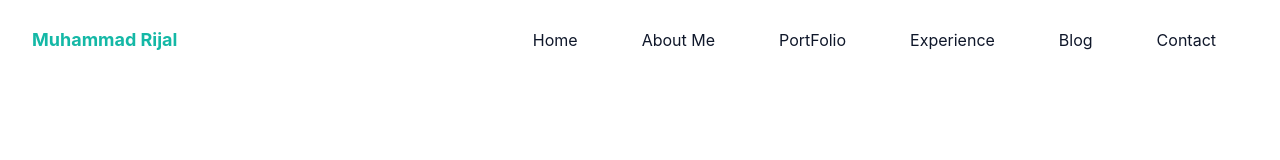
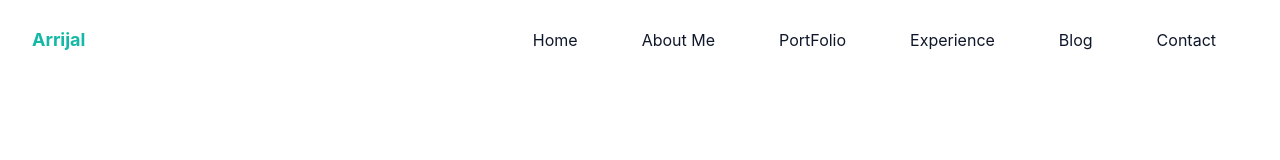
Before and after one commit to rijal98/portfolio, a website: page index.html in a window 1280 px wide. Shown: the top 160 px of the page. Drawn offline with Linux system fonts and the light colour scheme.

Commit message:
Perubahan 12

```diff
--- a/index.html
+++ b/index.html
@@ -13,7 +13,7 @@
         <div class="container">
             <div class="flex items-center justify-between relative">
                 <div class="px-4">
-                    <a href="#home" class="font-bold text-lg text-primary block py-6 ">Muhammad Rijal</a>
+                    <a href="#home" class="font-bold text-lg text-primary block py-6 ">Arrijal</a>
                 </div>
                 <div class="flex items-center px-4">
                     <button id="hamburger" name="hamburger" type="button" class="block absolute right-4 lg:hidden">
```
